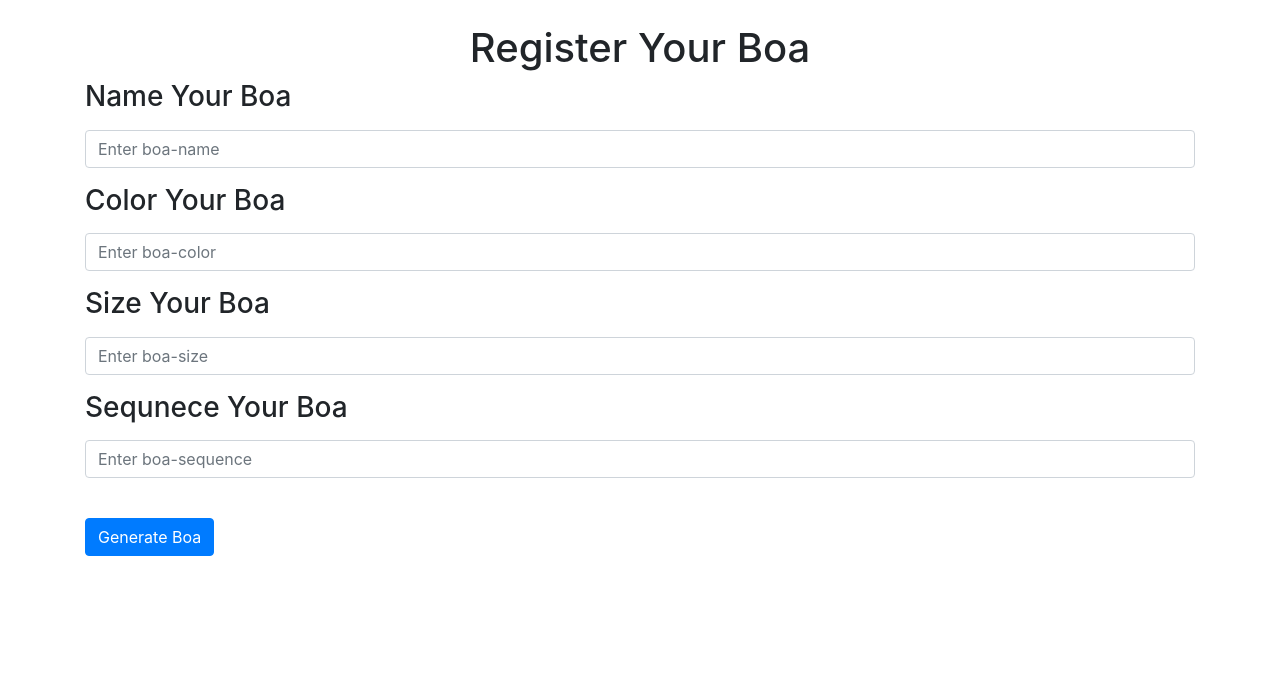
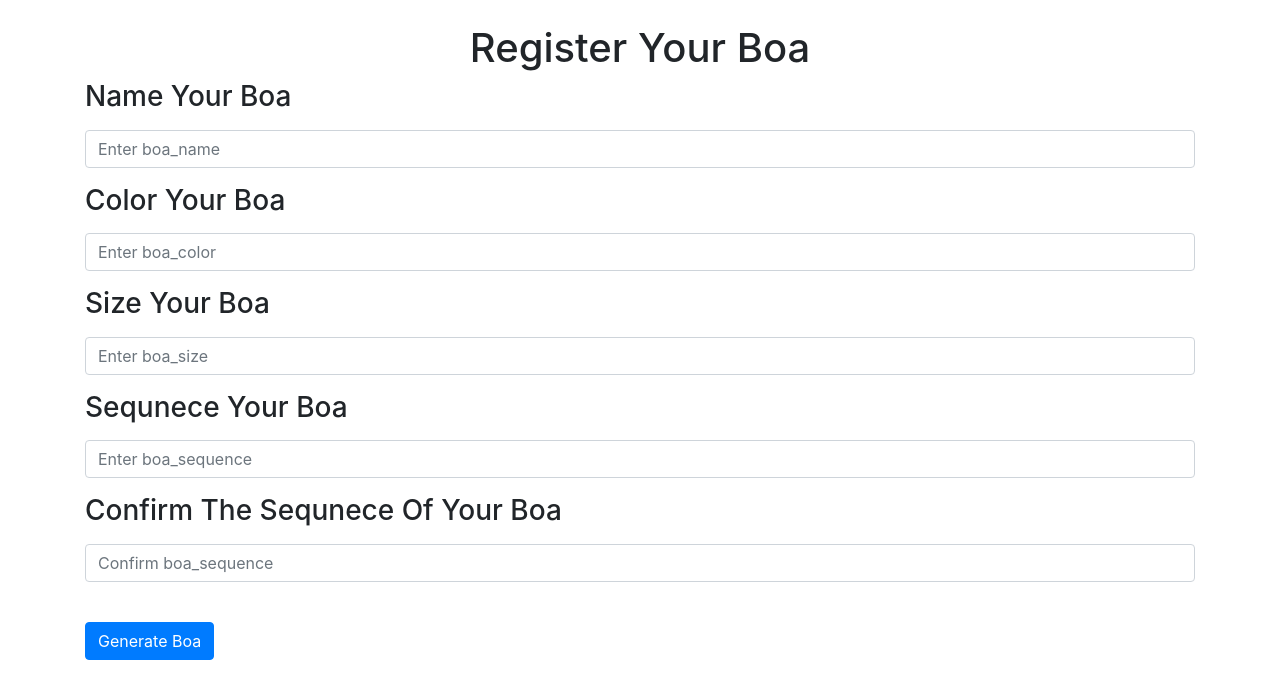
Before and after one commit to BrandonPacewic/BoaConstrictorStorage, a Python web app: template sourceCode/templates/register.html in a window 1280 px wide. Shown: the part 56-755 px from the top of the page. Run offline with Jinja, Linux system fonts and the light colour scheme; the template is opened without the code that fills it, so the values that code supplies are empty; some libraries are stand-ins or nearby versions.

Commit message:
data save for account creation

```diff
--- a/sourceCode/templates/register.html
+++ b/sourceCode/templates/register.html
@@ -5,39 +5,48 @@
         <br />
         <h1 align = "center">Register Your Boa</h1>
         <div class = "form-group">
-            <label for = "boa-inital"> <h3>Name Your Boa</h3></label>
+            <label for = "boa_inital"> <h3>Name Your Boa</h3></label>
             <input
-                type = "boa-inital"
+                type = "boa_inital"
                 class = "form-control"
-                id = "boa-inital"
-                placeholder = "Enter boa-name"
+                id = "boa_inital"
+                placeholder = "Enter boa_name"
             />
         </div>
         <div class = "form-group">
-            <label for = "boa-color"> <h3>Color Your Boa</h3></label>
+            <label for = "boa_color"> <h3>Color Your Boa</h3></label>
             <input
-                type = "boa-color"
+                type = "boa_color"
                 class = "form-control"
-                id = "boa-color"
-                placeholder = "Enter boa-color"
+                id = "boa_color"
+                placeholder = "Enter boa_color"
             />
         </div>
         <div class = "form-group">
-            <label for = "boa-size"> <h3>Size Your Boa</h3></label>
+            <label for = "boa_size"> <h3>Size Your Boa</h3></label>
             <input
-                type = "boa-size"
+                type = "boa_size"
                 class = "form-control"
-                id = "boa-size"
-                placeholder = "Enter boa-size"
+                id = "boa_size"
+                placeholder = "Enter boa_size"
             />
         </div>
         <div class = "form-group">
-            <label for = "boa-sequence"> <h3>Sequnece Your Boa</h3></label>
+            <label for = "boa_sequence1"> <h3>Sequnece Your Boa</h3></label>
             <input
-                type = "boa-sequence"
+                type = "boa_sequence1"
                 class = "form-control"
-                id = "boa-sequence"
-                placeholder = "Enter boa-sequence"
+                id = "boa_sequence1"
+                placeholder = "Enter boa_sequence"
+            />
+        </div>
+        <div class = "form-group">
+            <label for = "boa_sequence2"> <h3>Confirm The Sequnece Of Your Boa</h3></label>
+            <input
+                type = "boa_sequence2"
+                class = "form-control"
+                id = "boa_sequence2"
+                placeholder = "Confirm boa_sequence"
             />
         </div>
         <br />
```
Also changed, not shown: sourceCode/auth.py (+10 -2 lines), sourceCode/templates/login.html (indentation only).
